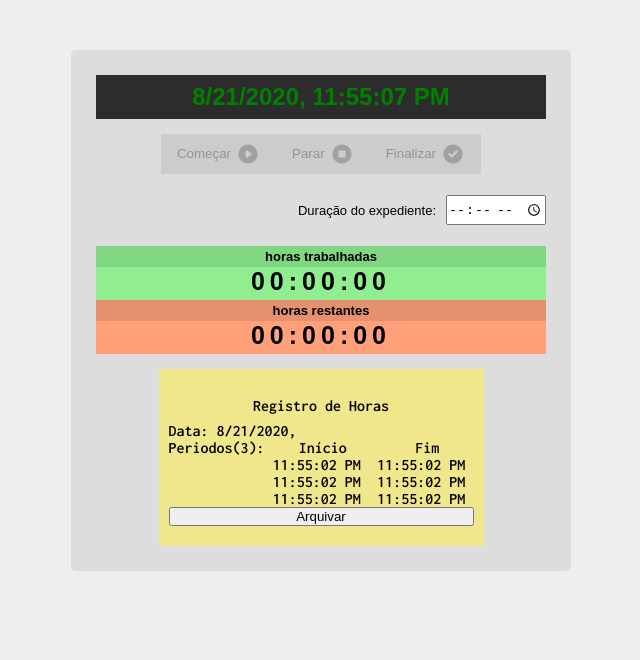
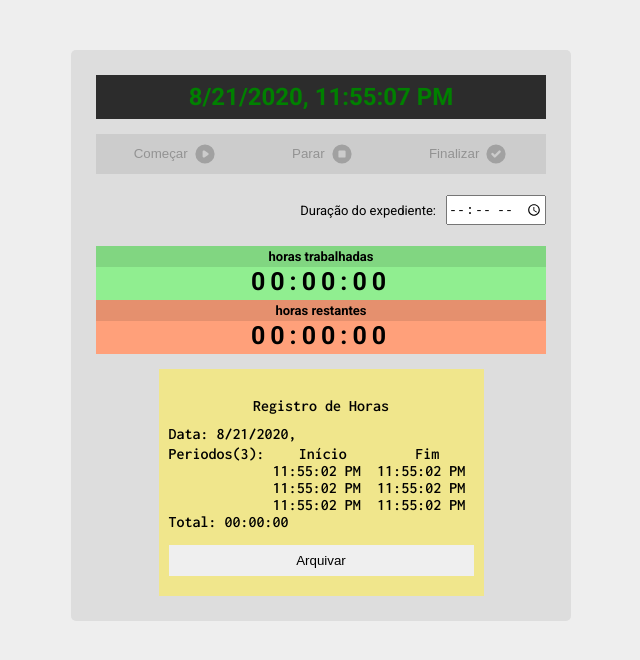
Before and after one commit to JVitorLeone/Ponto, a React (Create React App) app: page / in a window 1280 px wide. Shown: the top 660 px of the page, without its empty margins (319-959 px from the left). Built offline with nearby package versions, Linux system fonts and the light colour scheme.

Commit message:
style: changed font and layout

```diff
--- a/public/index.html
+++ b/public/index.html
@@ -12,6 +12,7 @@
 
 	<!-- FONTS -->
 	<link href="https://fonts.googleapis.com/css2?family=Inconsolata:wght@600&display=swap" rel="stylesheet">
+	<link href="https://fonts.googleapis.com/css2?family=Roboto:wght@300;400;700&display=swap" rel="stylesheet">
 
     <link rel="apple-touch-icon" href="%PUBLIC_URL%/logo192.png" />
     <!--
--- a/src/components/ButtonTray/style.js
+++ b/src/components/ButtonTray/style.js
@@ -11,6 +11,8 @@ export const Container = styled.div`
 `;
 
 export const Button = styled.button`
+	flex: auto;
+
 	border: none;
 	padding: 8px 16px;
 
--- a/src/components/Hourglass/index.js
+++ b/src/components/Hourglass/index.js
@@ -1,5 +1,5 @@
 import React, {useState, useEffect} from 'react';
-import {getStringHour} from '../../utils/DateUtils'
+import {getTimeToHourString} from '../../utils/DateUtils'
 
 import {
 	Container,
@@ -68,12 +68,12 @@ function Hourglass(props){
 
 			<Total>
 				<p>horas trabalhadas</p>
-				{ getStringHour(totalTime) }
+				{ getTimeToHourString(totalTime) }
 			</Total>
 
 			<Remaining>
 				<p>horas restantes</p>
-				{ getStringHour(remainingTime) }
+				{ getTimeToHourString(remainingTime) }
 			</Remaining>
 
 		</Container>
--- a/src/components/Limit/index.js
+++ b/src/components/Limit/index.js
@@ -26,6 +26,7 @@ function Limit({limit, setLimit}){
 			Duração do expediente:
 			<LimitInput
 				type="time"
+				valid={ limit !== 0 }
 				onChange={ ({target}) => changeGoal(target.value) }
 			/>
 		</Container>
--- a/src/components/Ticket/index.js
+++ b/src/components/Ticket/index.js
@@ -1,11 +1,16 @@
 import React, {useContext} from 'react';
-import {getDateString, getHourString} from '../../utils/DateUtils';
+import {
+	getDateString,
+	getHourString,
+	getTimeToHourString
+} from '../../utils/DateUtils';
 
 import {
 	Container,
 	Title,
 	Periods,
-	Period
+	Period,
+	Button
 } from './style';
 
 import Context from '../../GlobalContext';
@@ -23,6 +28,14 @@ function Ticket({journey}){
 		</Period>
 	));
 
+	const totalTime = () => {
+		var total = 0;
+		for (var period of periods){
+			total += period[1].getTime() - period[0].getTime();
+		}
+		return total;
+	};
+
 	return (
 		<Container display={ journey ? "flex" : "flex" }>
 			<Title>Registro de Horas</Title>
@@ -37,10 +50,11 @@ function Ticket({journey}){
 					{renderPeriods}
 				</span>
 			</Periods>
-			<button
+			<p>Total: { getTimeToHourString(totalTime()) }</p>
+			<Button
 				onClick={ () => addJourney() }>
 				Arquivar
-			</button>
+			</Button>
 		</Container>
 	);
 }
--- a/src/components/Ticket/style.js
+++ b/src/components/Ticket/style.js
@@ -6,12 +6,16 @@ export const Container = styled.div`
 
 	width: 325px;
 
+	font-family: 'Inconsolata', monospace;
+
 	background-color: khaki;
 
 	margin-top: 15px;
 	padding: 20px 10px;
 
-	font-family: 'Inconsolata', monospace;
+	> p {
+		padding-bottom: 3px;
+	}
 `;
 
 export const Title = styled.p`
@@ -33,3 +37,22 @@ export const Period = styled.div`
 	display: flex;
 	justify-content: space-around;
 `;
+
+export const Button = styled.button`
+	border: none;
+	padding: 8px 16px;
+	margin: 12px 0 0;
+
+	:hover {
+		background-color: #fff;
+	}
+
+	:disabled {
+		background-color: #ccc;
+	}
+
+	>svg {
+		vertical-align: middle;
+		margin-left: 5px;
+	}
+`;
--- a/src/icons/index.js
+++ b/src/icons/index.js
@@ -73,3 +73,11 @@ export function CheckIcon(props){
 		</DefaultSVG>
 	);
 }
+
+export function BookMarkIcon(props){
+	return (
+		<DefaultSVG { ...props }>
+			<path d="M5 4a2 2 0 012-2h6a2 2 0 012 2v14l-5-2.5L5 18V4z" />
+		</DefaultSVG>
+	)
+}
--- a/src/style/GlobalStyles.js
+++ b/src/style/GlobalStyles.js
@@ -1,7 +1,6 @@
 import { createGlobalStyle } from 'styled-components';
 
 const GlobalStyles = createGlobalStyle`
- 	@import url('https://fonts.googleapis.com/css2?family=Oswald:wght@300;400;700&display=swap');
 
 	:root {
 		--main-accent-color: rgb(72, 219, 99);
@@ -20,7 +19,8 @@ const GlobalStyles = createGlobalStyle`
 	}
 
 	body {
-		font-family: 'Oswald', sans-serif;
+		/* font-family: 'Oswald', sans-serif; */
+		font-family: 'Roboto', sans-serif;
 		min-height: 100vh;
 	}
 
--- a/src/utils/DateUtils.js
+++ b/src/utils/DateUtils.js
@@ -1,4 +1,4 @@
-export function getStringHour(duration) {
+export function getTimeToHourString(duration) {
 	var seconds = Math.floor((duration / 1000) % 60),
 		minutes = Math.floor((duration / (1000 * 60)) % 60),
 		hours = Math.floor((duration / (1000 * 60 * 60)) % 24);
```
